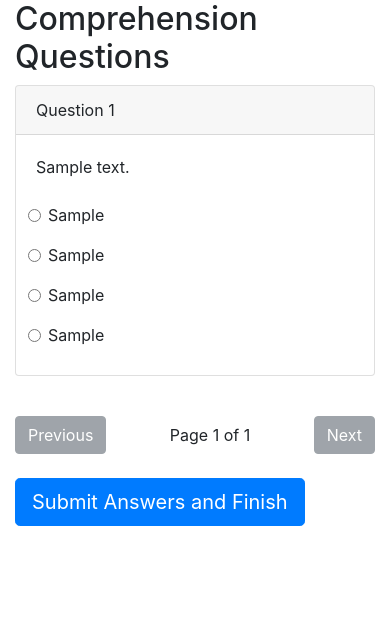
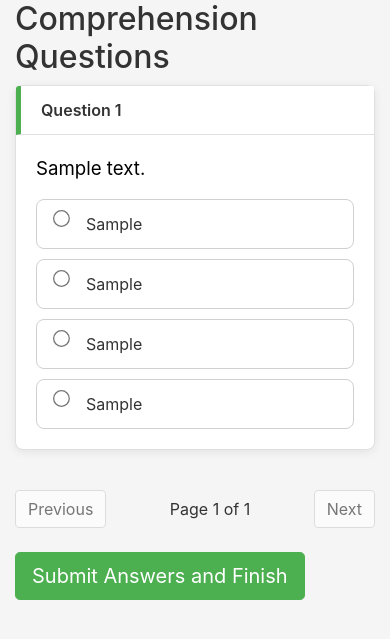
Before and after one commit to nickhuo/CogSearch, a Flask app: page /questions in a window 390 px wide. Shown: the top 639 px of the page. Run offline with Flask 3, Linux system fonts and the light colour scheme; the visitor is signed in with stand-in values (Sample User, id 1); tables that the repository leaves empty hold one stand-in row (values such as "Sample post"); some libraries are stand-ins or nearby versions.

Commit message:
Add new CSS styles for question cards and options; update HTML template to link new styles and enhance layout with responsive design features.

```diff
--- /dev/null
+++ b/src/static/css/questions_style.css
@@ -0,0 +1,125 @@
+/* ===== Theme aligned to vocab_style.css ===== */
+body {
+  font-family: "Inter", system-ui, -apple-system, BlinkMacSystemFont, "Segoe UI", Roboto, sans-serif;
+  background-color: #f5f5f5;
+  color: #333333;
+}
+
+.card {
+  background: #ffffff;
+  border: 1px solid #e0e0e0;
+  border-radius: 8px;
+  box-shadow: 0 2px 10px rgba(0, 0, 0, 0.08);
+  transition: box-shadow 0.2s ease;
+}
+
+.card:hover {
+  box-shadow: 0 6px 16px rgba(0, 0, 0, 0.08);
+}
+
+.card-header {
+  font-weight: 600;
+  color: #333333;
+  background-color: #ffffff !important; /* override bootstrap */
+  border-bottom: 1px solid #e0e0e0;
+  border-left: 5px solid #4CAF50;
+}
+
+.card-text {
+  color: #000000;
+  font-size: 14pt;
+}
+
+/* Make the entire option line clickable, match vocab option style */
+.form-check-label {
+  display: flex;
+  align-items: flex-start;
+  gap: 10px;
+  width: 100%;
+  padding: 12px 16px;
+  border-radius: 8px;
+  border: 1px solid #d0d0d0;
+  background-color: #ffffff;
+  font-size: 12pt;
+  cursor: pointer;
+  user-select: none;
+  transition: all 0.2s ease;
+  white-space: normal;            /* allow wrapping */
+  overflow-wrap: anywhere;        /* break long words/URLs if needed */
+  word-break: break-word;         /* compatibility */
+}
+
+.form-check-label:hover {
+  background-color: #ecf7ec;
+  border-color: #4CAF50;
+}
+
+.form-check-label:active {
+  transform: scale(0.98);
+}
+
+/* Highlight when selected (modern browsers support :has) */
+.form-check-label:has(input[type="radio"]:checked) {
+  border-color: #4CAF50;
+  background-color: #e8f5e8;
+  color: #4CAF50;
+  font-weight: 600;
+}
+
+/* Spacing between adjacent options */
+.card-body .form-check-label + .form-check-label {
+  margin-top: 10px;
+}
+
+/* Adjust radio appearance to match theme */
+.form-check-input {
+  position: static !important; /* override Bootstrap absolute positioning */
+  display: inline-block;
+  margin: 0 10px 0 0; /* spacing to text */
+  transform: scale(1.3);
+  transform-origin: left center;
+  cursor: pointer;
+  accent-color: #000000;
+  flex-shrink: 0;
+}
+
+/* Buttons to match theme */
+.btn-primary {
+  background-color: #4CAF50 !important;
+  border-color: #4CAF50 !important;
+  color: #ffffff !important;
+}
+
+.btn-primary:hover,
+.btn-primary:focus {
+  background-color: #43a047 !important;
+  border-color: #43a047 !important;
+}
+
+.btn-secondary {
+  background-color: #ffffff !important;
+  color: #333333 !important;
+  border: 1px solid #d0d0d0 !important;
+}
+
+.btn-secondary:hover,
+.btn-secondary:focus {
+  background-color: #ecf7ec !important;
+  border-color: #4CAF50 !important;
+  color: #333333 !important;
+}
+
+#pageIndicator {
+  color: #333333;
+}
+
+/* Equal height cards per page */
+.question-item {
+  display: flex;
+}
+.question-item .card {
+  display: flex;
+  flex-direction: column;
+  width: 100%;
+  min-height: 0; /* JS will set min-height per page; card can grow */
+}
--- a/src/templates/questions.html
+++ b/src/templates/questions.html
@@ -5,25 +5,7 @@
     <title>Comprehension Questions</title>
     <base target="_top">
     <link rel="stylesheet" href="https://stackpath.bootstrapcdn.com/bootstrap/4.3.1/css/bootstrap.min.css">
-    <style>
-      /* Make the entire option line clickable, with a soft hover effect */
-      .form-check-label {
-        display: block;
-        width: 100%;
-        padding: 8px 12px;
-        border-radius: 6px;
-        cursor: pointer;
-        transition: background-color 0.15s ease-in-out;
-      }
-      .form-check-label:hover {
-        background-color: #f1f3f5;
-      }
-      /* Adjust the vertical alignment of the radio button */
-      .form-check-input {
-        margin-top: 0.4rem;
-        margin-right: 10px;
-      }
-    </style>
+    <link rel="stylesheet" href="{{ url_for('static', filename='css/questions_style.css') }}">
   </head>
 
   <body>
@@ -126,6 +108,23 @@ document.addEventListener('DOMContentLoaded', function() {
       }
     }
 
+    // Equalize visible card min-heights on current page (elastic growth permitted)
+    var visibleCards = [];
+    var maxHeight = 0;
+    for (var j = start; j < Math.min(end, totalItems); j++) {
+      var itemEl = items[j];
+      if (!itemEl || itemEl.style.display === 'none') continue;
+      var cardEl = itemEl.querySelector('.card');
+      if (!cardEl) continue;
+      cardEl.style.minHeight = '0px';
+      var h = cardEl.offsetHeight;
+      if (h > maxHeight) maxHeight = h;
+      visibleCards.push(cardEl);
+    }
+    for (var k = 0; k < visibleCards.length; k++) {
+      visibleCards[k].style.minHeight = maxHeight + 'px';
+    }
+
     if (prevBtn) prevBtn.disabled = currentPage === 1;
     if (nextBtn) nextBtn.disabled = currentPage === totalPages;
     if (indicator) {
@@ -174,6 +173,8 @@ document.addEventListener('DOMContentLoaded', function() {
   }
 
   renderPage(1);
+  // Re-equalize on window resize
+  window.addEventListener('resize', function() { renderPage(currentPage); });
 });
 </script>
 </body>
```
Also changed, not shown: src/static/css/vocab_style.css (+103 -59 lines).
